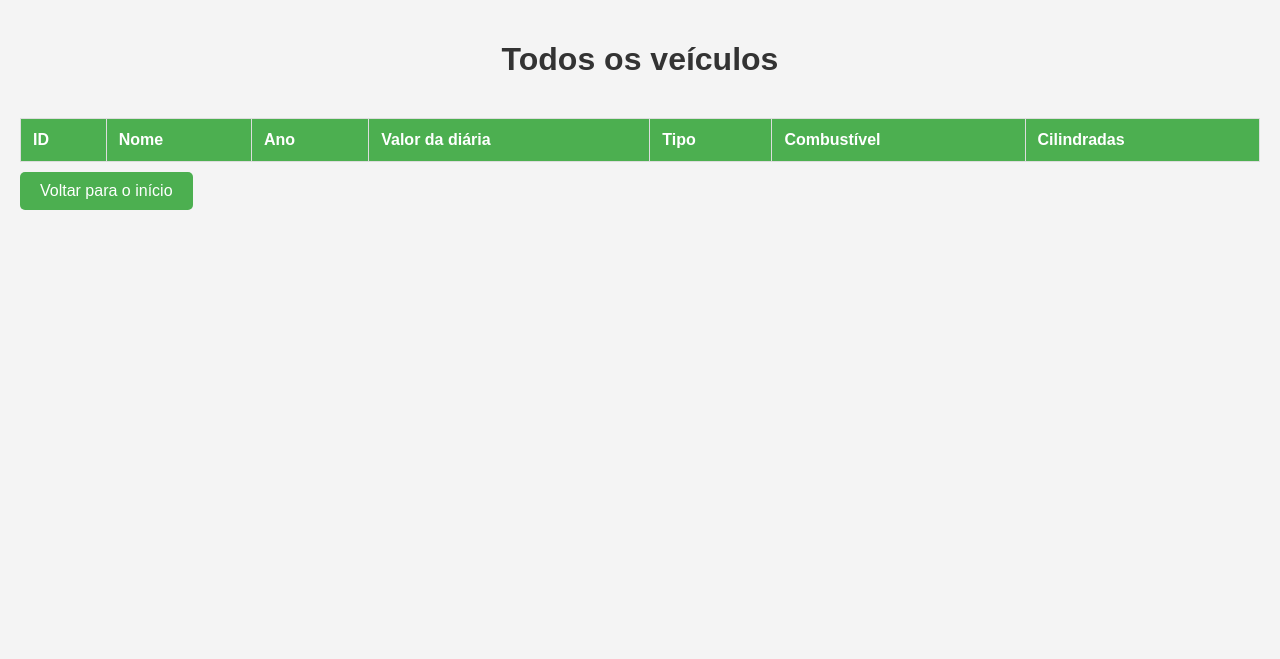
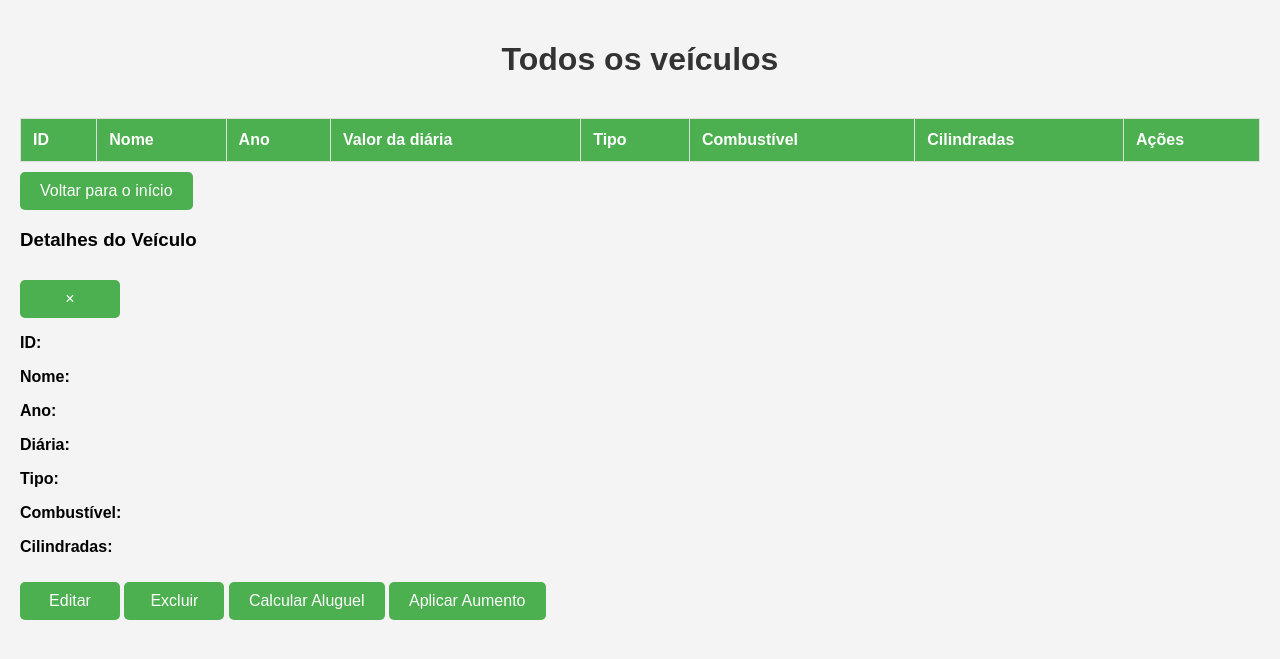
Before and after one commit to ViniMorei/Veiculos_POO, a Flask app: page /listar_veiculos in a window 1280 px wide. Shown: the top 659 px of the page. Run offline with Flask 3, Linux system fonts and the light colour scheme; data that the repository does not hold is empty; parts of the project's set-up code (start-up, migrations or seed data) failed here and were passed over.

Commit message:
Botões de ação nos templates

```diff
--- a/api/templates/index.html
+++ b/api/templates/index.html
@@ -18,6 +18,9 @@
         <li>
             <a href="/listar_veiculos"><button>Listar veículos</button></a>
         </li>
+        <li>
+            <a href="/aplicar_aumento"><button>Aumentar Diária de Todos</button></a>
+        </li>
     </ul>
 </body>
 </html>
--- a/api/templates/moto.html
+++ b/api/templates/moto.html
@@ -3,7 +3,7 @@
 <head>
     <meta charset="UTF-8">
     <meta name="viewport" content="width=device-width, initial-scale=1.0">
-    <title>Document</title>
+    <title>Aluguel de moto</title>
     <link rel="stylesheet" href="{{ url_for('static', filename='styles.css') }}">
 </head>
 <body>
--- a/api/templates/veiculos.html
+++ b/api/templates/veiculos.html
@@ -19,6 +19,7 @@
                     <th>Tipo</th>
                     <th>Combustível</th>
                     <th>Cilindradas</th>
+                    <th>Ações</th>
                 </tr>
             </thead>
             <tbody>
@@ -45,6 +46,19 @@
                     <td>
                         {{ dado.cilindradas or 'N/A'}}
                     </td>
+                    <td>
+                        <button class="expandir-btn"
+                                dado-id="{{ dado.id }}"
+                                dado-nome="{{ dado.nome }}"
+                                dado-ano="{{ dado.ano }}"
+                                dado-diaria="{{ dado.diaria }}"
+                                dado-tipo="{{ dado.tipo }}"
+                                dado-combustivel="{{ dado.combustivel or 'N/A' }}"
+                                dado-cilindradas="{{ dado.cilindradas or 'N/A' }}"
+                                onclick="abrirModal(this)">
+                            Expandir
+                        </button>
+                    </td>
                 </tr>
                 {% endfor %}
             </tbody>
@@ -54,5 +68,39 @@
         <a href="/"><button>Voltar para o início</button></a>
     </div>
 
+
+    <div class="modal" id="detalhesModal" tabindex="-1" role="dialog">
+        <div class="modal-dialog" role="document">
+            <div class="modal-content">
+                <div class="modal-header">
+                    <h3 class="modal-title">Detalhes do Veículo</h3>
+                    <button type="button" class="close" data-dismiss="modal" aria-label="Close">
+                        <span aria-hidden="true">&times;</span>
+                    </button>
+                </div>
+
+                <div class="modal-body">
+                    <p><strong>ID: </strong> <span id="modal-id"></span></p>
+                    <p><strong>Nome: </strong> <span id="modal-nome"></span></p>
+                    <p><strong>Ano: </strong> <span id="modal-ano"></span></p>
+                    <p><strong>Diária: </strong> <span id="modal-diaria"></span></p>
+                    <p><strong>Tipo: </strong> <span id="modal-tipo"></span></p>
+                    <p><strong>Combustível: </strong> <span id="modal-combustivel"></span></p>
+                    <p><strong>Cilindradas: </strong> <span id="modal-cilindradas"></span></p>
+                </div>
+
+                <div class="modal-footer">
+                    <button type="button" class="btn btn-primary" onclick="editarItem()">Editar</button>
+                    <button type="button" class="btn btn-danger" onclick="excluirItem()">Excluir</button>
+                    <button type="button" class="btn btn-secondary" onclick="calcularAluguel()">Calcular Aluguel</button>
+                    <button type="button" class="btn btn-terciary" onclick="aplicarAumento()">Aplicar Aumento</button>
+                </div>
+            </div>
+        </div>
+    </div>
+
+    <script src="https://code.jquery.com/jquery-3.6.0.min.js"></script>
+    <script src="https://cdn.jsdelivr.net/npm/bootstrap@5.1.3/dist/js/bootstrap.bundle.min.js"></script>
+    <script src="{{ url_for('static', filename='script.js') }}"></script>
 </body>
 </html>
```
